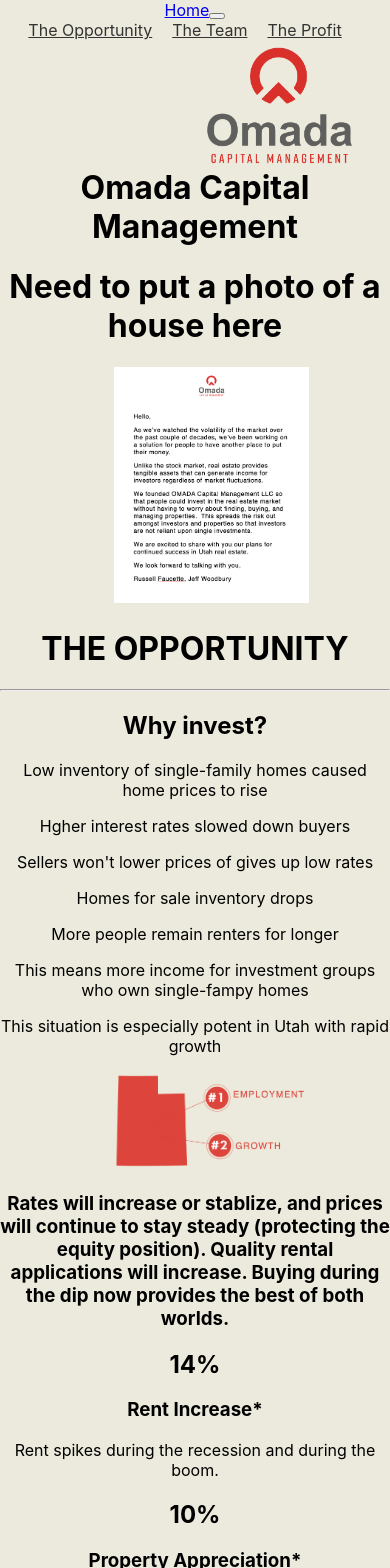
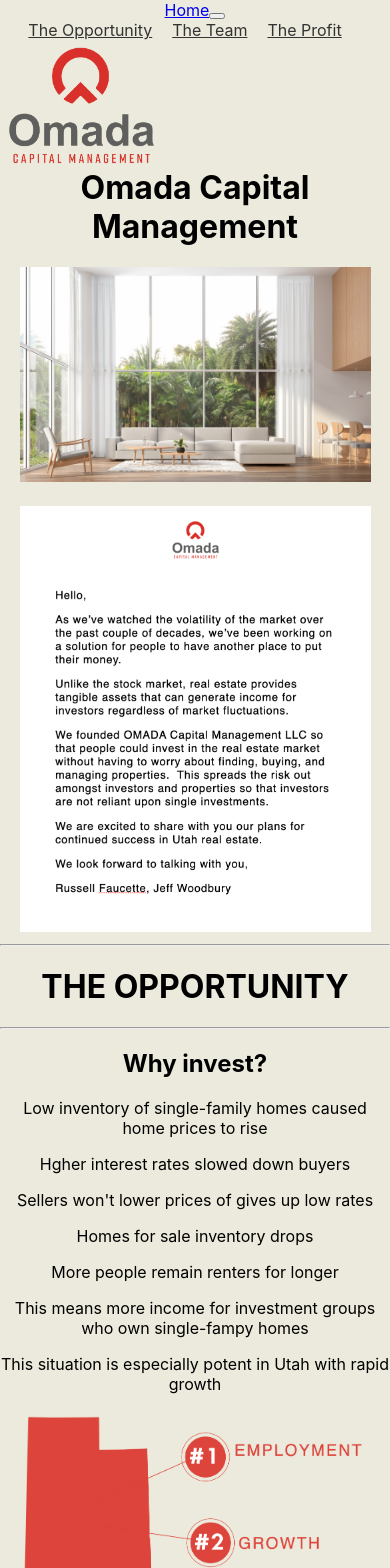
Before and after one commit to evrouge/omada-landing-page, a React (Create React App) app: page / in a window 390 px wide. Shown: the top 1568 px of the page. Built offline with nearby package versions, Linux system fonts and the light colour scheme.

Commit message:
more styling

```diff
--- a/src/HeroSection.js
+++ b/src/HeroSection.js
@@ -6,14 +6,19 @@
 import image4 from './photos/howitworks.png'
 import photo from './photos/letter.png'
 import image5 from './photos/qna.png'
+import mainhouse from './photos/1.png'
 
 const HeroSection = () => {
   return (
     <>
     <div className="component-below">
+      <div class="split-container1">
       <h1>Omada Capital Management</h1>
-      <h1>Need to put a photo of a house here</h1>
+      <img src={mainhouse}></img>
+      </div>
+<br/>
       <img src={photo} class="qanda"></img>
+      <hr/>
       <h1 id="opportunity">THE OPPORTUNITY</h1>
       <hr/>
       <div className='split-container1'>
@@ -29,6 +34,7 @@
 </div>
         <img src={image} alt="utah"></img>
 </div>
+<hr/>
         <div>
           <h3>Rates will increase or stablize, and prices will continue to stay steady (protecting the equity position). Quality rental applications will increase. Buying during the dip now provides the best of both worlds. </h3>
         </div>
@@ -52,6 +58,7 @@
         <img src={image2} class='qanda'></img>
         <br/><br/><hr/><br/>
         <img src={image3} class="qanda"></img>
+        <hr/>
       <h1 id="team">THE TEAM</h1>
       <hr/>
       <h2>Experience Makes A Difference</h2>
@@ -66,7 +73,7 @@
       <p>Investing in the fund provides diversification and reduces risk as your money is spread across multiple properties. And it's more accessible and affordable than buying an individual investment property.</p>
       <p>Would it make sense to have a passive investment that doesn’t require much time or effort–and where you receive regular payouts based on your percentage of the fund?</p>
       <img src={image4} class="qanda"></img>
-
+<hr/>
       <h1 id="profit">THE PROFIT</h1>
       <hr/>
       <div className="split-container1">
--- a/src/styles.css
+++ b/src/styles.css
@@ -31,7 +31,7 @@
  .logos {
     height: 8rem;
     width: 10rem;
-    float: right;
+    float: left;
     margin-right: 2em;
 }
 
@@ -69,7 +69,7 @@
     justify-content: space-between; /* Items spaced evenly */
     align-items: center; /* Center items vertically */
     padding: 20px;
-    background-color: white;
+    /* background-color: white; */
   }
 
   img {
@@ -92,3 +92,12 @@
     margin-left: 7rem;
   }
 }
+
+
+@media screen and (max-width: 664px) {
+  img {
+    height: 90%;
+    width: 90%;
+    margin: 0;
+  }
+}
```
Also changed, not shown: src/photos/1.png (added), src/photos/2.png (added).
